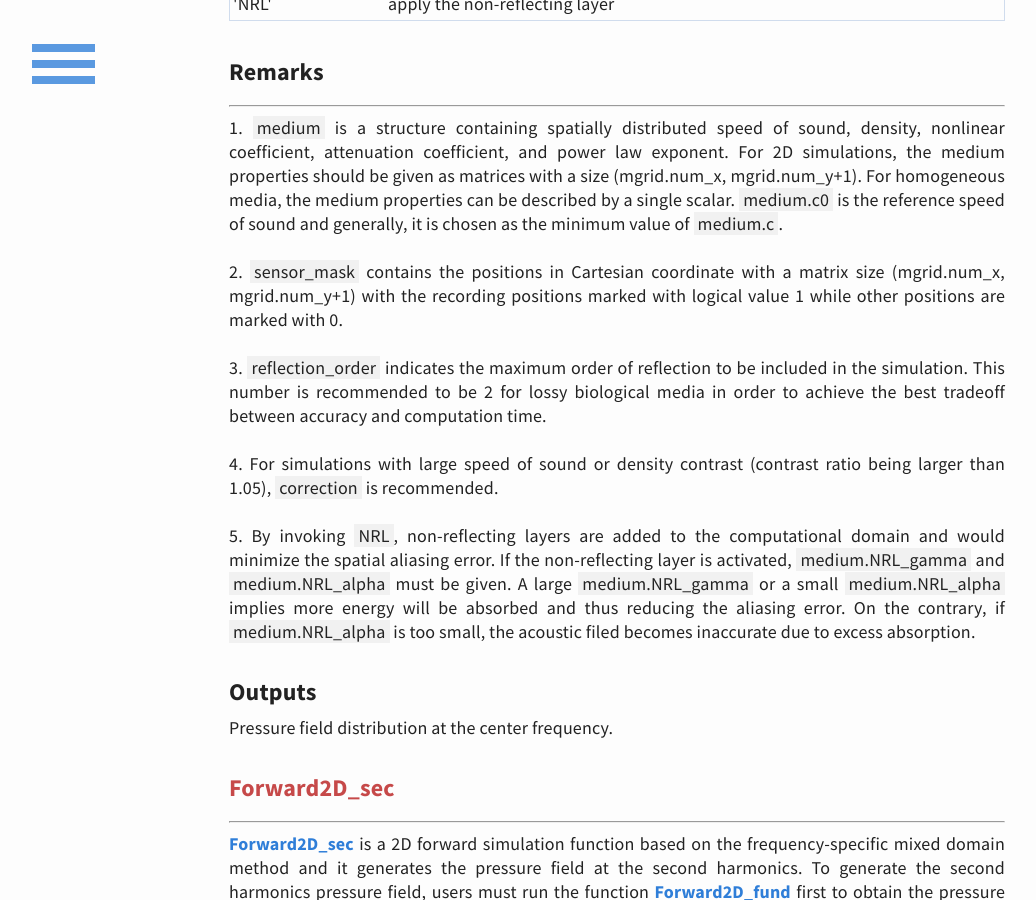
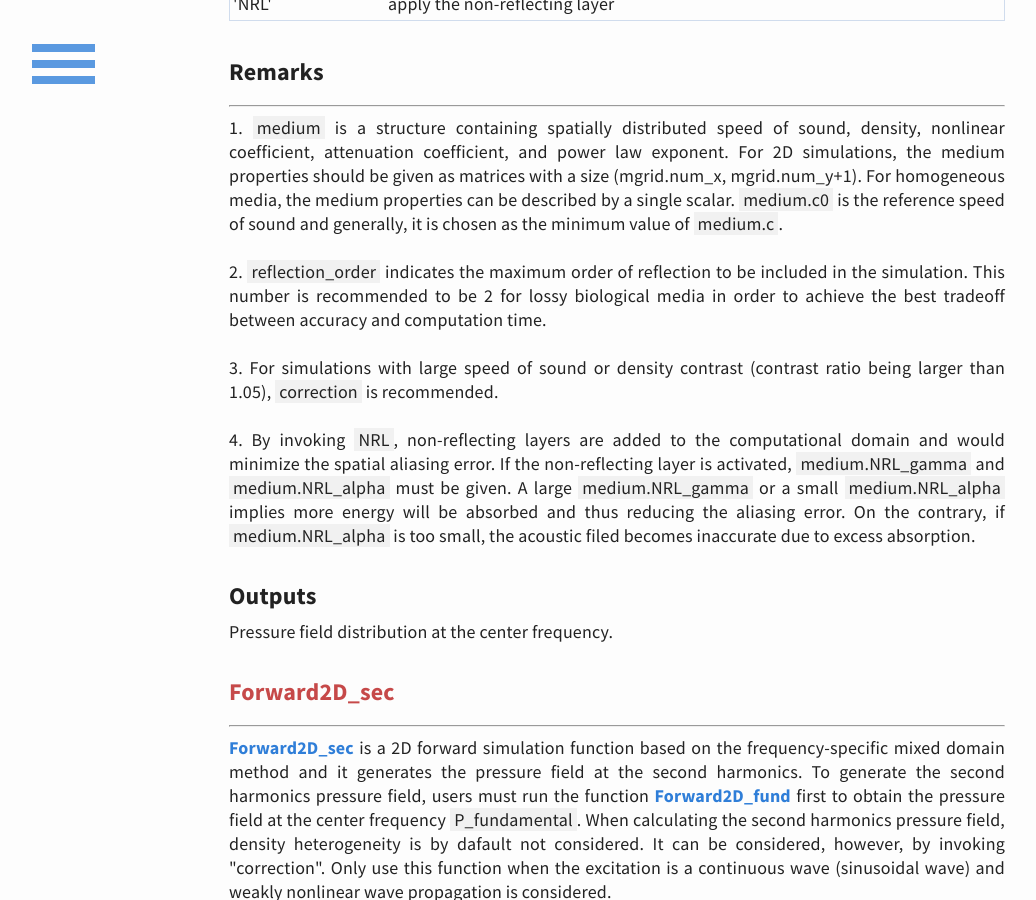
Before and after one commit to m-SOUND/mSOUND, a Jekyll site: the page built from function.html, in a window 1280 px wide and 900 px high, scrolled down 6909 px. Shown: the whole window, without its empty margins (23-1059 px from the left). Built offline with Jekyll 4.4.1, drawn with Linux system fonts in a browser that asks for light colours.

Commit message:
Update function.html

```diff
--- a/function.html
+++ b/function.html
@@ -440,18 +440,14 @@ p = Forward2D_fund(mgrid, medium, source_p, omega_c, reflection_order, ...);
  is the reference speed of sound and generally, it is chosen as the minimum value of
  <span style="background-color:#f1f1f1">medium.c</span>.
 
- <br><br>2. <span style="background-color:#f1f1f1">sensor_mask</span>
- contains the positions in Cartesian coordinate with a matrix size (mgrid.num_x, mgrid.num_y+1)
- with the recording positions marked with logical value 1 while other positions are marked with 0.
-
- <br><br>3. <span style="background-color:#f1f1f1">reflection_order</span>
+ <br><br>2. <span style="background-color:#f1f1f1">reflection_order</span>
  indicates the maximum order of reflection to be included in the simulation. This number is
  recommended to be 2 for lossy biological media in order to achieve the best tradeoff between accuracy and computation time.
 
- <br><br>4. For simulations with large speed of sound or density contrast (contrast ratio being larger than 1.05),
+ <br><br>3. For simulations with large speed of sound or density contrast (contrast ratio being larger than 1.05),
  <span style="background-color:#f1f1f1">correction</span> is recommended.
 
- <br><br>5. By invoking <span style="background-color:#f1f1f1">NRL</span>, non-reflecting layers are added to the computational
+ <br><br>4. By invoking <span style="background-color:#f1f1f1">NRL</span>, non-reflecting layers are added to the computational
  domain and would minimize the spatial aliasing error. If the non-reflecting layer is activated,
  <span style="background-color:#f1f1f1">medium.NRL_gamma</span> and <span style="background-color:#f1f1f1">medium.NRL_alpha</span>
  must be given. A large <span style="background-color:#f1f1f1">medium.NRL_gamma</span>
```
